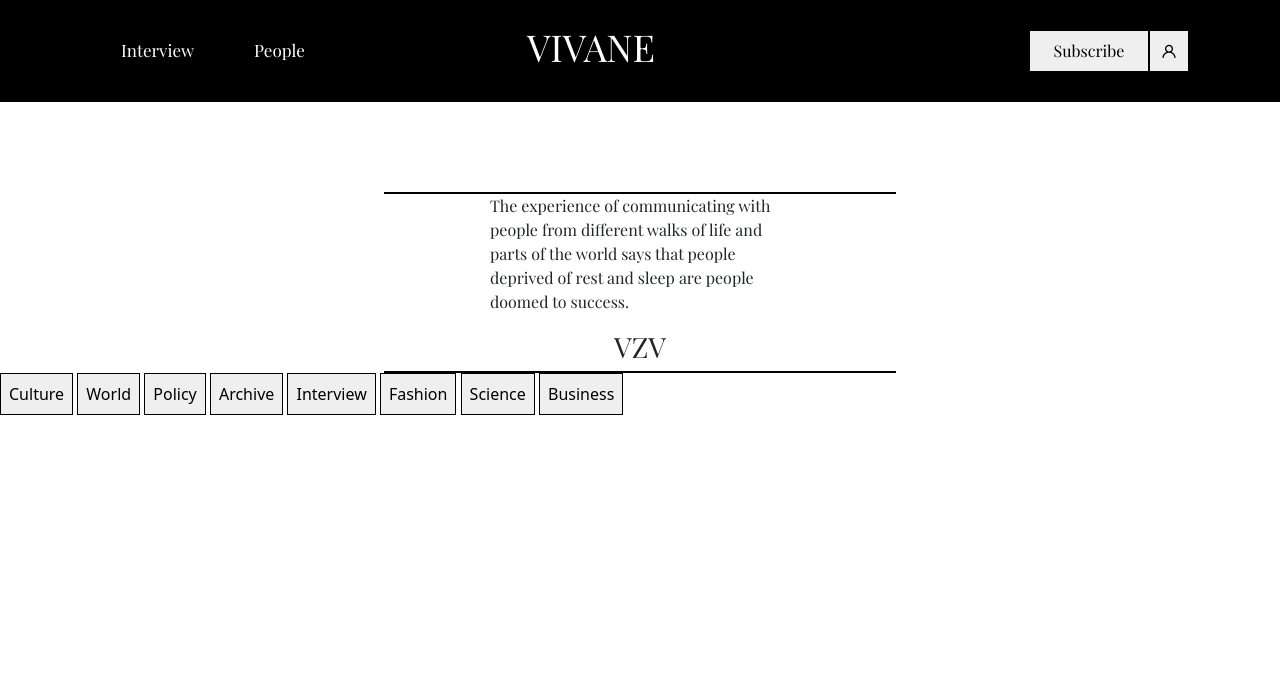
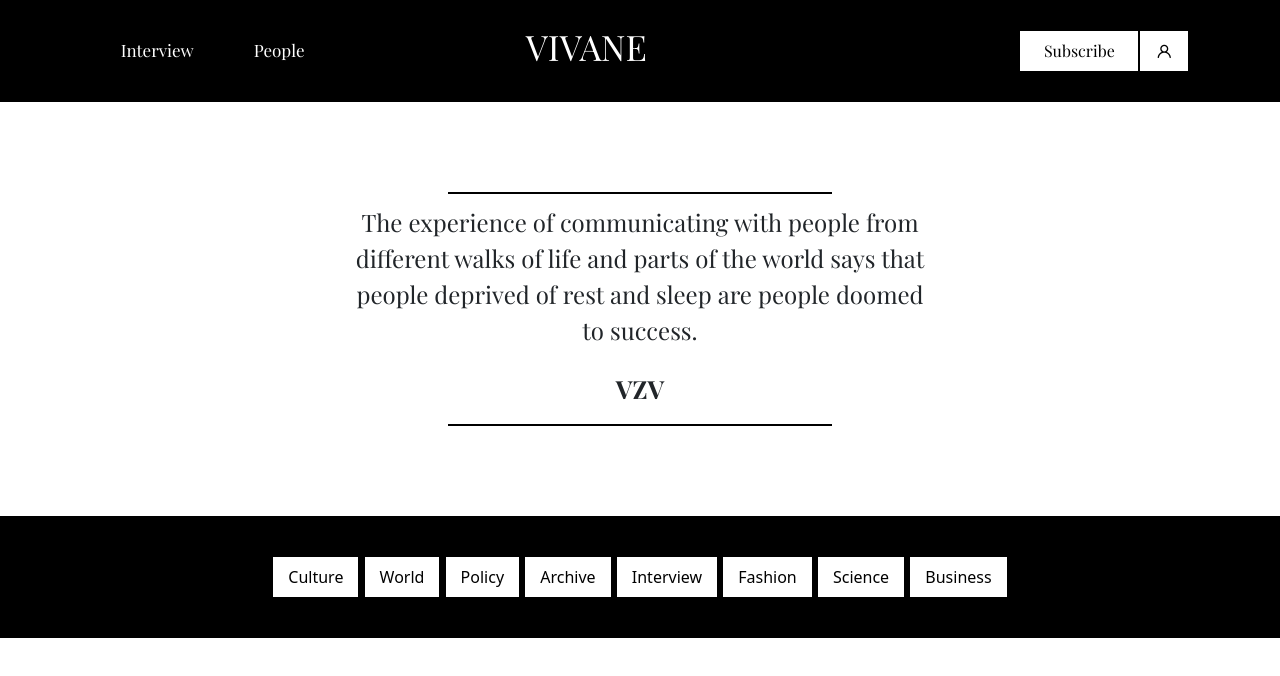
Before and after one commit to ayoitsz/vivane, a plain HTML site: page index.html in a window 1280 px wide. Drawn offline with nearby package versions, Linux system fonts and the light colour scheme.

Commit message:
style.css

```diff
--- a/style.css
+++ b/style.css
@@ -27,14 +27,16 @@
 }
 
 .name{
-    font-size: 37px;
+    font-size: 35px;
 
 
 }
 
 .nav-btn{
     border: 1px solid black;
-    padding: 8px;
+    padding: 8px 15px;
+    font-size: 16px;
+    background-color: white;
 
 }
 
@@ -42,7 +44,7 @@
     width: 120px;
 }
 .user{
-    width: 40px;
+    width: 50px;
 }
 .cont-quote{
     margin-top: 90px;
@@ -53,12 +55,32 @@
 .line-1 {
     height: 2px;
     background: black;
-    width: 40%;
+    width: 30%;
 
   }
 
 .centered-quote{
     display: flex;
     justify-content: center;
-    width: 300px;
+    width: 600px;
 }
+
+.quote{
+    font-size: 24px;
+    text-align: center;
+    padding: 10px;
+}
+
+.vzv{
+    margin-bottom: 20px;
+    font-size: 25px;
+font-weight: bolder;
+}
+
+.categories-mid{
+    margin-top: 90px;
+    display: flex;
+    justify-content: center;
+    background-color: black;
+    padding: 40px;
+}
```
